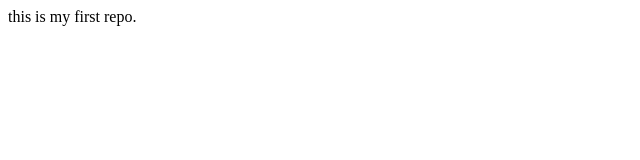
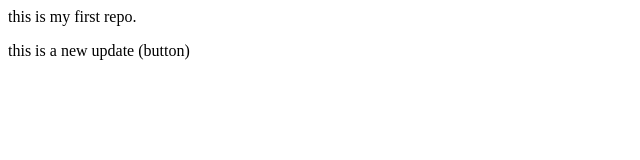
Before and after one commit to mohithgowdam2007-lang/LocalRepo, a plain HTML site: page index.html in a window 1280 px wide. Shown: the whole page, without its empty margins (0-640 px from the left). Drawn offline with Linux system fonts and the light colour scheme.

Commit message:
new update

```diff
--- a/index.html
+++ b/index.html
@@ -1 +1,2 @@
 <p> this is my first repo.</p>
+<p>this is a new update (button)</p>
```
